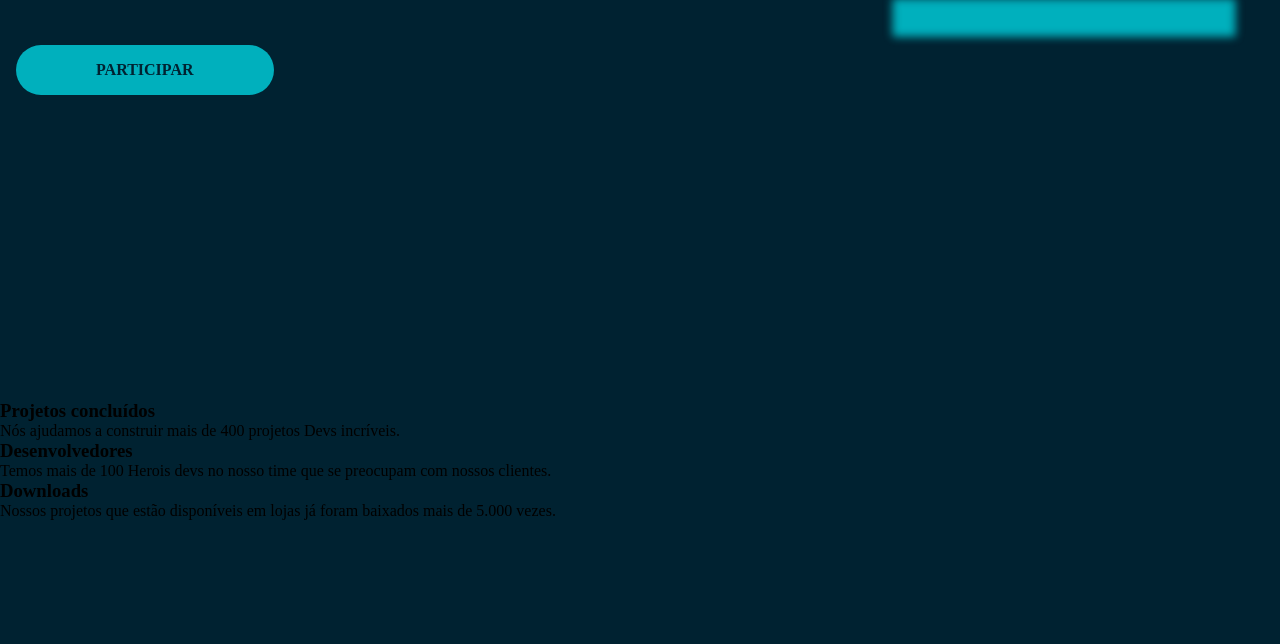
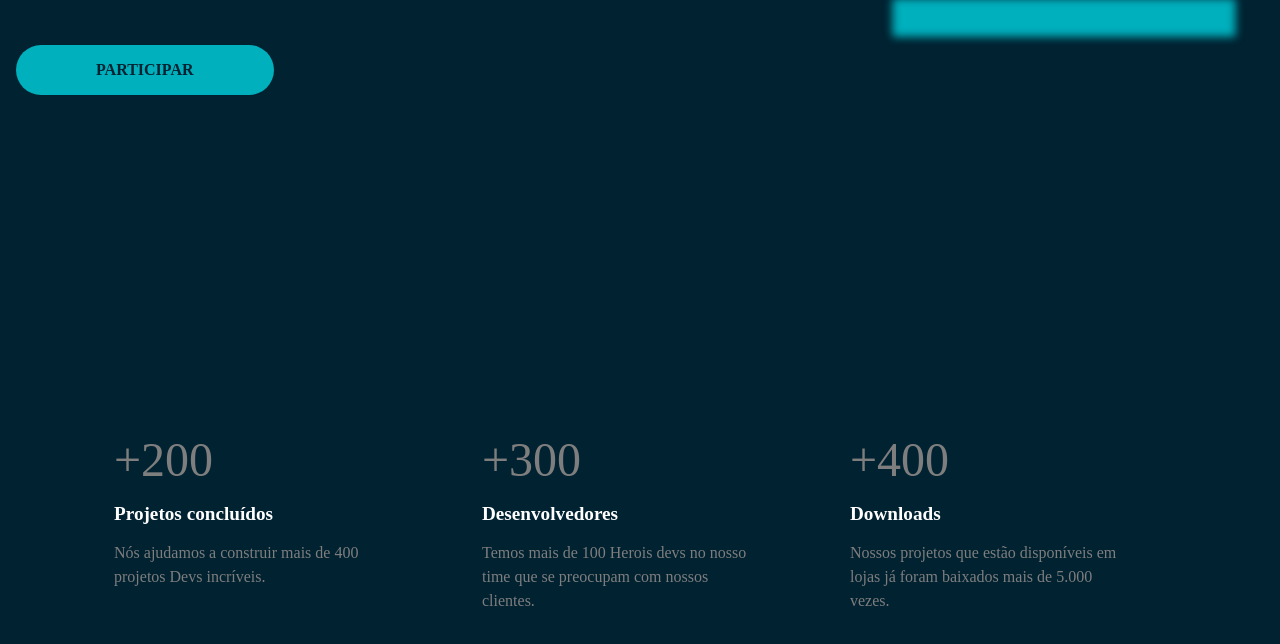
Before and after one commit to KheyThay/Site-simples-Marvel, a plain HTML site: page 1ESPK-main/index.html in a window 1280 px wide. Shown: the part 400-1044 px from the top of the page. Drawn offline with Linux system fonts and the light colour scheme.

Commit message:
Estilizando o medidor de estatística

```diff
--- a/1ESPK-main/index.html
+++ b/1ESPK-main/index.html
@@ -39,17 +39,17 @@
         <section id="sobre">
             <div class="medicao">
                 <div class="medicao-item">
-                    <span id="contador"></span>
+                    <span id="contador">+200</span>
                     <h3>Projetos concluídos</h3>
                     <p>Nós ajudamos a construir mais de 400 projetos Devs incríveis.</p>
                 </div>
                 <div class="medicao-item">
-                    <span id="contador1"></span>
+                    <span id="contador1">+300</span>
                     <h3>Desenvolvedores</h3>
                     <p>Temos mais de 100 Herois devs no nosso time que se preocupam com nossos clientes.</p>
                 </div>
                 <div class="medicao-item">
-                    <span id="contador2"></span>
+                    <span id="contador2">+400</span>
                     <h3>Downloads</h3>
                     <p>Nossos projetos que estão disponíveis em lojas já foram baixados mais de 5.000 vezes.</p>
                 </div>
@@ -66,7 +66,5 @@
         <script src="src/js/script.js"></script>
         <h5>@2024</h5>
     </main>
-
 </body>
-
 </html>
--- a/1ESPK-main/src/css/estilo.css
+++ b/1ESPK-main/src/css/estilo.css
@@ -123,3 +123,39 @@ section{
 
     }
 }
+
+/*Medidor de estatisticas automático*/
+
+.sobre{
+    margin-top: 100px;
+    display: flex;
+    justify-content: center;
+
+}
+.medicao{
+    margin-top: 100px;
+    display: flex;
+    justify-content: space-around;
+    margin: 0 6rem 6rem 3rem;
+    padding: 2rem;
+    gap: 2rem;
+}
+.medicao-item{
+    width: 25%;
+}
+.medicao-item span{
+    font-size: 3rem;
+    color: var(--main-color);
+}
+.medicao-item h3{
+    font-size: 1.2rem;
+    font-weight: 600;
+    color: var(--text-color2);
+    margin-top: 1rem;
+}
+
+.medicao-item p{
+    color: var(--main-color);
+    line-height: 1.5rem;
+    margin-top: 1rem;
+}
```
